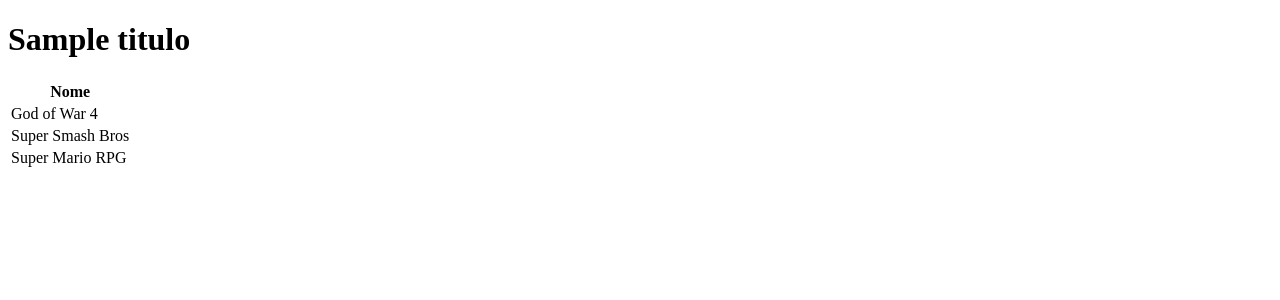
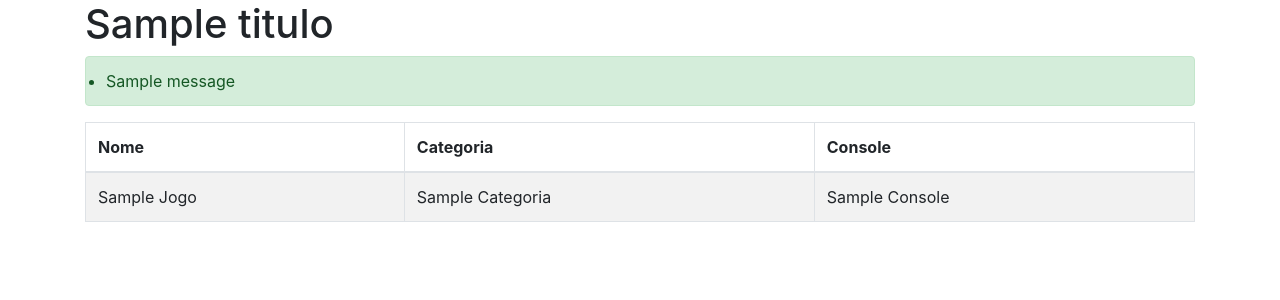
Before and after one commit to cesarvinici/flask_docker, a Flask app: template app/templates/lista.html in a window 1280 px wide. Shown: the top 300 px of the page. Run offline with Flask 2, Linux system fonts and the light colour scheme; the template is opened without the code that fills it: most values are stand-ins (such as "Sample title", 1, 10 or a date in 2020); one stand-in notice (Sample message) is shown; some libraries are stand-ins or nearby versions.

Commit message:
cadastro de jogos / login de usuários e roteamento

```diff
--- a/app/main.py
+++ b/app/main.py
@@ -1,10 +1,91 @@
-from flask import Flask, request, render_template
+from flask import Flask, request, render_template, redirect, session, flash, url_for
 
 app = Flask(__name__)
+app.secret_key = "3123ui123hiu12h3iuh123iuh"
 
+class Jogo:
+    def __init__(self, nome, categoria, console):
+        self.nome = nome
+        self.categoria = categoria
+        self.console = console
+
+class Usuario:
+    def __init__(self, id, usuario, senha):
+        self.id  = id
+        self.usuario = usuario
+        self.senha = senha
+
+jogo1 = Jogo('Super Mario', 'Aventura', 'SNES')
+jogo2 = Jogo('Pokemon GO', 'RPG', 'Disp. Moveis')
+jogo3 = Jogo('GoW4', 'Ação', 'PS4')
+lista = [jogo1, jogo2, jogo3]
+
+usuario1 = Usuario(1, 'root', '1234')
+usuario2 = Usuario(2, 'admin', '321')
+usuarios = {usuario1.usuario: usuario1, usuario2.usuario: usuario2}
+
+# ROTAS DO FLASK
 @app.route('/')
-def hello():
-   return render_template("lista.html")
+def index():
+    if(usuarioLogado()):
+        flash("Necessário realizar login")
+        # url for chama o metodo ao invés do endereco
+        return redirect(url_for('login'))
+    return render_template("lista.html", titulo = "Jogos", jogos = lista)
+
+
+@app.route('/novo')
+def create():
+    if(usuarioLogado()):
+        flash("Necessário realizar login")
+        return redirect(url_for('login', prox=url_for('create')))
+
+    return render_template('novo.html', titulo="Novo Jogo")
+
+
+# necessário informar qual metodo http irá receber
+@app.route('/criar', methods=["POST",])
+def store():
+    nome = request.form['nome']
+    categoria = request.form['categoria']
+    console = request.form['console']
+    jogo = Jogo(nome, categoria, console)
+    lista.append(jogo)
+    return redirect(url_for('index'))
+
+
+@app.route('/login')
+def login():
+    proxima_pag = request.args.get('prox')
+    return render_template('login.html', titulo='Faça seu Login', prox=proxima_pag)
+
+
+@app.route('/autenticar', methods=['POST'])
+def autenticar():
+    usuario = request.form['usuario']
+    senha = request.form['senha']
+
+    if usuario in usuarios:
+        if usuarios[usuario].senha == senha:
+            session['usuario_logado'] = usuario
+            flash(usuario + ' Logado com sucesso!')
+            prox = request.form['prox_pag']
+            return redirect(prox)
+
+    flash('Dados incorretos, tente novamente.')
+    return redirect(url_for('login'))
+
+
+@app.route('/logout')
+def logout():
+    session.pop('usuario_logado', None)
+    flash('Logout efetuado com sucesso.')
+    return redirect(url_for('login'))
+
+#METODOS EXTERNO
+def usuarioLogado():
+    return 'usuario_logado' not in session or session['usuario_logado'] == None
+
 
 if __name__ == "__main__":
     app.run(host="0.0.0.0", debug=True)
--- a/app/templates/lista.html
+++ b/app/templates/lista.html
@@ -1,33 +1,30 @@
-<!DOCTYPE html>
-<html>
-  <head>
-    <meta charset="utf-8">
-    <meta name="viewport" content="width=device-width, initial-scale=1">
-    <title>Jogoteca</title>
-  </head>
-  <body>
-    <div class="container">
-        <div class="page-header">
-            <h1>{{ titulo }}</h1>
-        </div>
-        <table class="table table-striped table-responsive table-bordered">
+{% extends "template.html" %}
+{% block content%}
+{% with messages = get_flashed_messages() %}
+  {% if messages %}
+    <ul class="alert alert-success">
+    {% for message in messages %}
+      <li>{{ message }}</li>
+    {% endfor %}
+    </ul>
+  {% endif %}
+{% endwith %}
+<table class="table table-striped table-bordered">
     <thead class="thead-default">
         <tr>
             <th>Nome</th>
+            <th>Categoria</th>
+            <th>Console</th>
         </tr>
     </thead>
     <tbody>
+        {% for jogo in jogos: %}
             <tr>
-                    <td>God of War 4</td>
+                <td>{{ jogo.nome.title() }}</td>
+                <td>{{ jogo.categoria.title() }}</td>
+                <td>{{ jogo.console.title() }}</td>
             </tr>
-                <tr>
-                    <td>Super Smash Bros</td>
-                </tr>
-                <tr>
-                    <td>Super Mario RPG</td>
-                </tr>
+        {% endfor %}
     </tbody>
 </table>
-    </div>
-  </body>
-</html>
+{% endblock %}
--- /dev/null
+++ b/app/templates/template.html
@@ -0,0 +1,24 @@
+<!DOCTYPE html>
+<html>
+  <head>
+    <meta charset="utf-8">
+    <meta name="viewport" content="width=device-width, initial-scale=1">
+    <title>Jogoteca</title>
+    <!-- Bootstrap CSS -->
+    <link rel="stylesheet" href="https://stackpath.bootstrapcdn.com/bootstrap/4.1.3/css/bootstrap.min.css" integrity="sha384-MCw98/SFnGE8fJT3GXwEOngsV7Zt27NXFoaoApmYm81iuXoPkFOJwJ8ERdknLPMO" crossorigin="anonymous">
+  </head>
+  <body>
+    <div class="container">
+        <div class="page-header">
+            <h1>{{ titulo }}</h1>
+        </div>
+       {% block content %}{% endblock %}
+    </div>
+
+    <!-- Optional JavaScript -->
+    <!-- jQuery first, then Popper.js, then Bootstrap JS -->
+    <script src="https://code.jquery.com/jquery-3.3.1.slim.min.js" integrity="sha384-q8i/X+965DzO0rT7abK41JStQIAqVgRVzpbzo5smXKp4YfRvH+8abtTE1Pi6jizo" crossorigin="anonymous"></script>
+    <script src="https://cdnjs.cloudflare.com/ajax/libs/popper.js/1.14.3/umd/popper.min.js" integrity="sha384-ZMP7rVo3mIykV+2+9J3UJ46jBk0WLaUAdn689aCwoqbBJiSnjAK/l8WvCWPIPm49" crossorigin="anonymous"></script>
+    <script src="https://stackpath.bootstrapcdn.com/bootstrap/4.1.3/js/bootstrap.min.js" integrity="sha384-ChfqqxuZUCnJSK3+MXmPNIyE6ZbWh2IMqE241rYiqJxyMiZ6OW/JmZQ5stwEULTy" crossorigin="anonymous"></script>
+  </body>
+</html>
```
Also changed, not shown: app/templates/login.html (added, +18 -0 lines), app/templates/novo.html (added, +29 -0 lines). Lines whose indentation alone changed are shown as unchanged.
